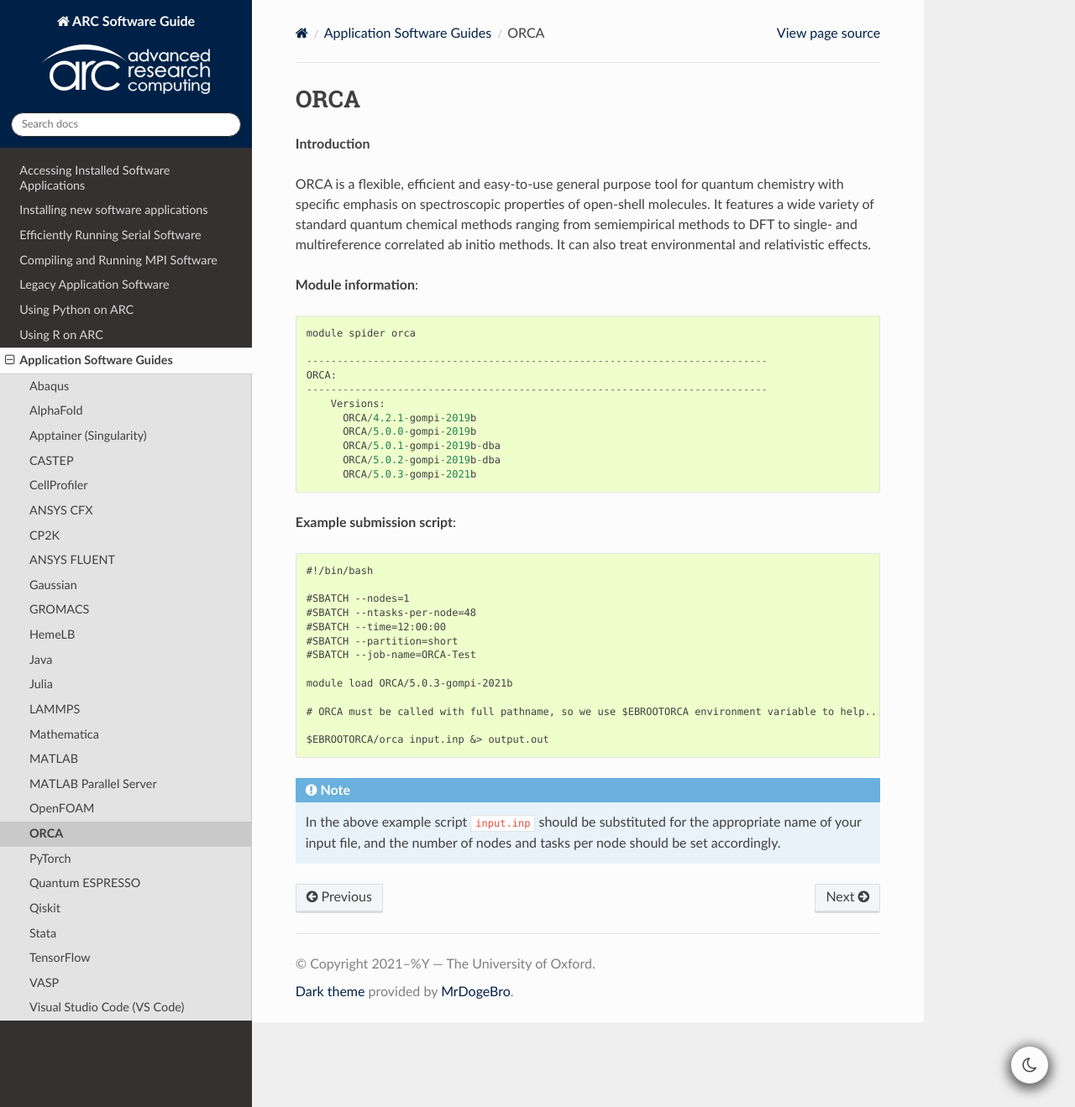
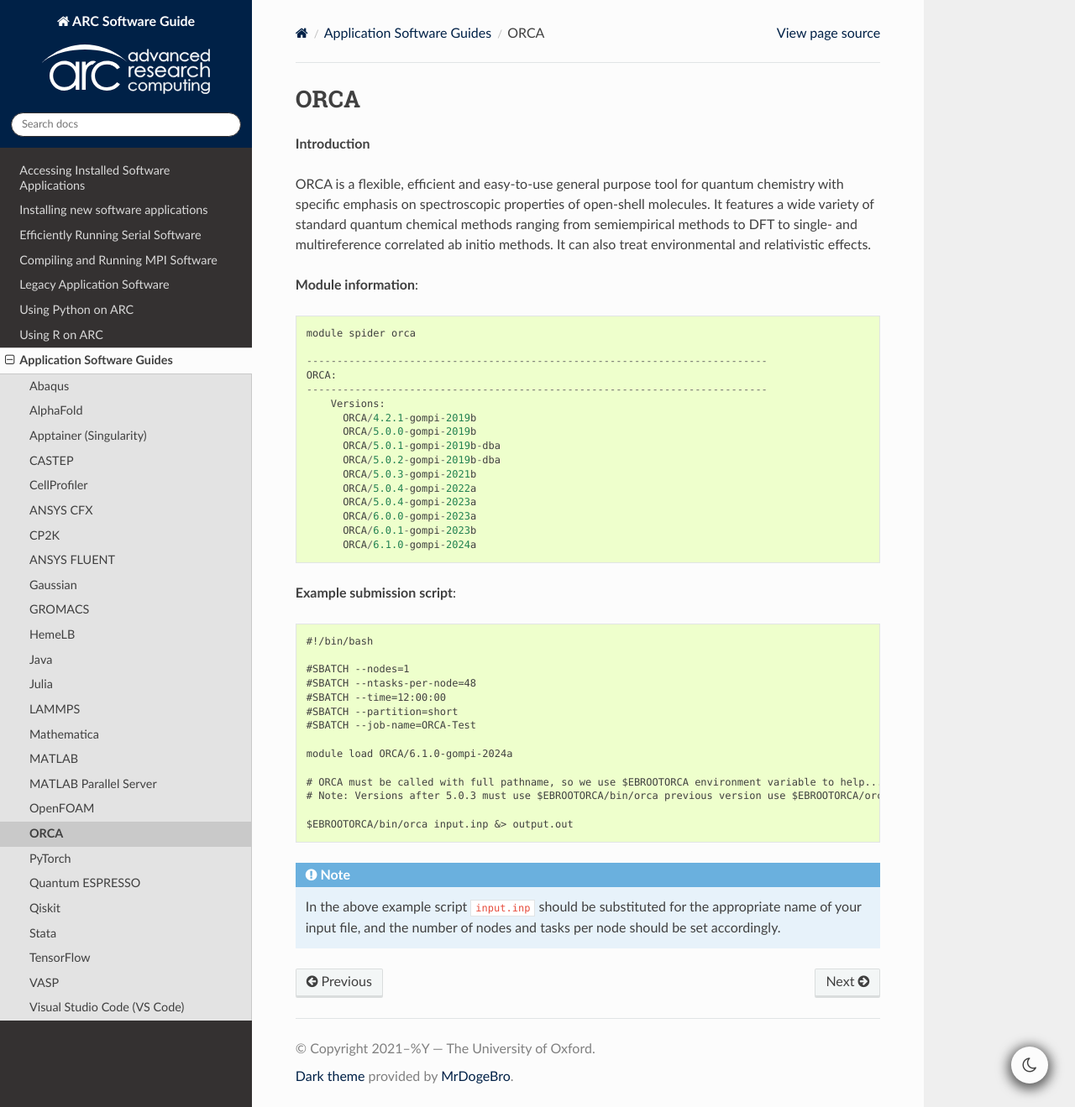
Before and after one commit to oxford-arc/arc-software-guide, a Sphinx documentation site: the page built from docs/source/apps/arc_orca.rst, in a window 1280 px wide and 1319 px high. Shown: the whole window at 84% size. Built offline with Sphinx 7.4.7 and the Read the Docs theme 3.1.0, drawn with Linux system fonts in a browser that asks for light colours.

Commit message:
Update arc_orca.rst

```diff
--- a/docs/source/apps/arc_orca.rst
+++ b/docs/source/apps/arc_orca.rst
@@ -21,6 +21,12 @@
         ORCA/5.0.1-gompi-2019b-dba
         ORCA/5.0.2-gompi-2019b-dba
         ORCA/5.0.3-gompi-2021b
+        ORCA/5.0.4-gompi-2022a
+        ORCA/5.0.4-gompi-2023a
+        ORCA/6.0.0-gompi-2023a
+        ORCA/6.0.1-gompi-2023b
+        ORCA/6.1.0-gompi-2024a
+
 
 **Example submission script**::
 
@@ -32,11 +38,12 @@
   #SBATCH --partition=short
   #SBATCH --job-name=ORCA-Test
 
-  module load ORCA/5.0.3-gompi-2021b
+  module load ORCA/6.1.0-gompi-2024a
 
   # ORCA must be called with full pathname, so we use $EBROOTORCA environment variable to help...
+  # Note: Versions after 5.0.3 must use $EBROOTORCA/bin/orca previous version use $EBROOTORCA/orca
 
-  $EBROOTORCA/orca input.inp &> output.out
+  $EBROOTORCA/bin/orca input.inp &> output.out
 
 .. note::
   In the above example script ``input.inp`` should be substituted for the appropriate name of your input file, and the number of nodes and tasks per
```
